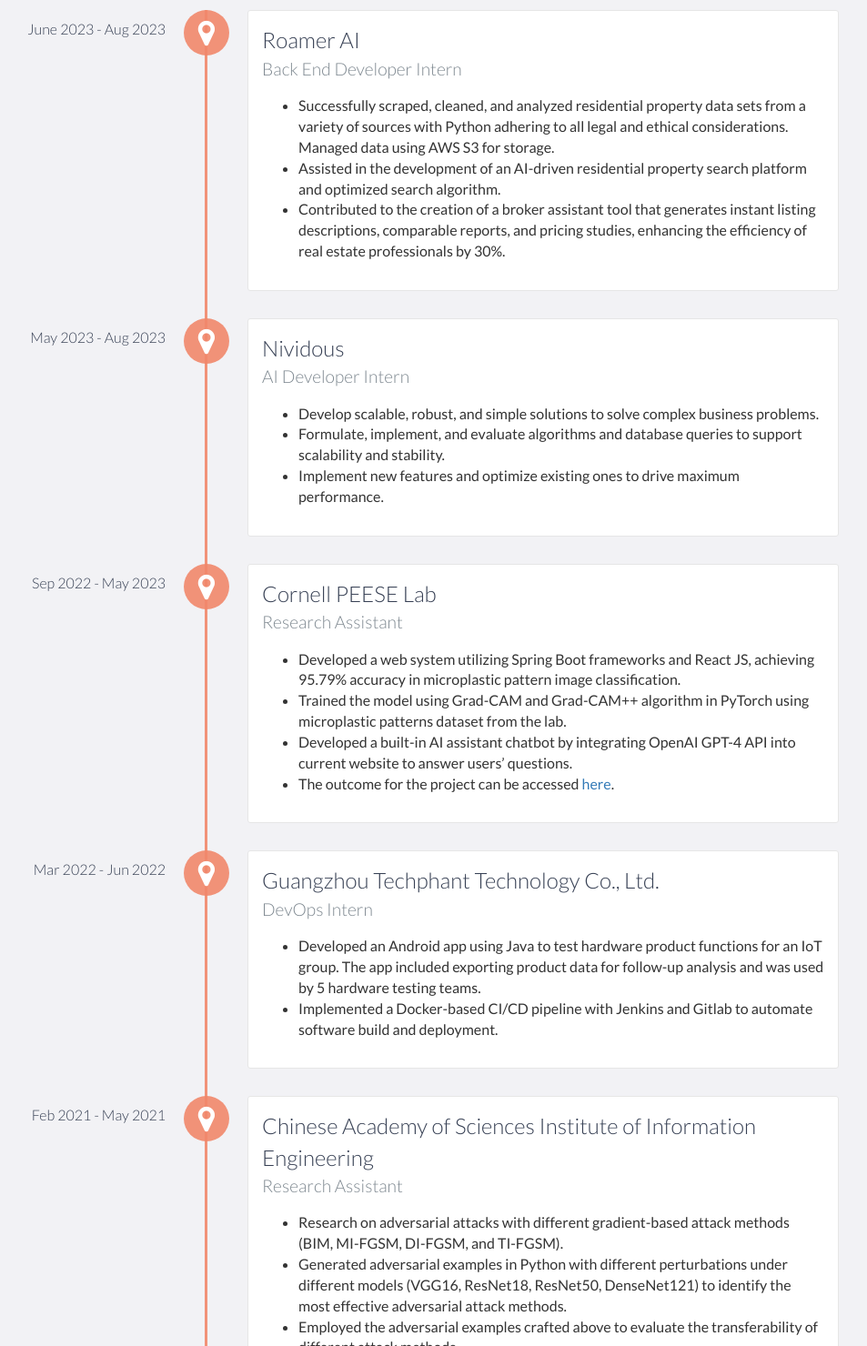
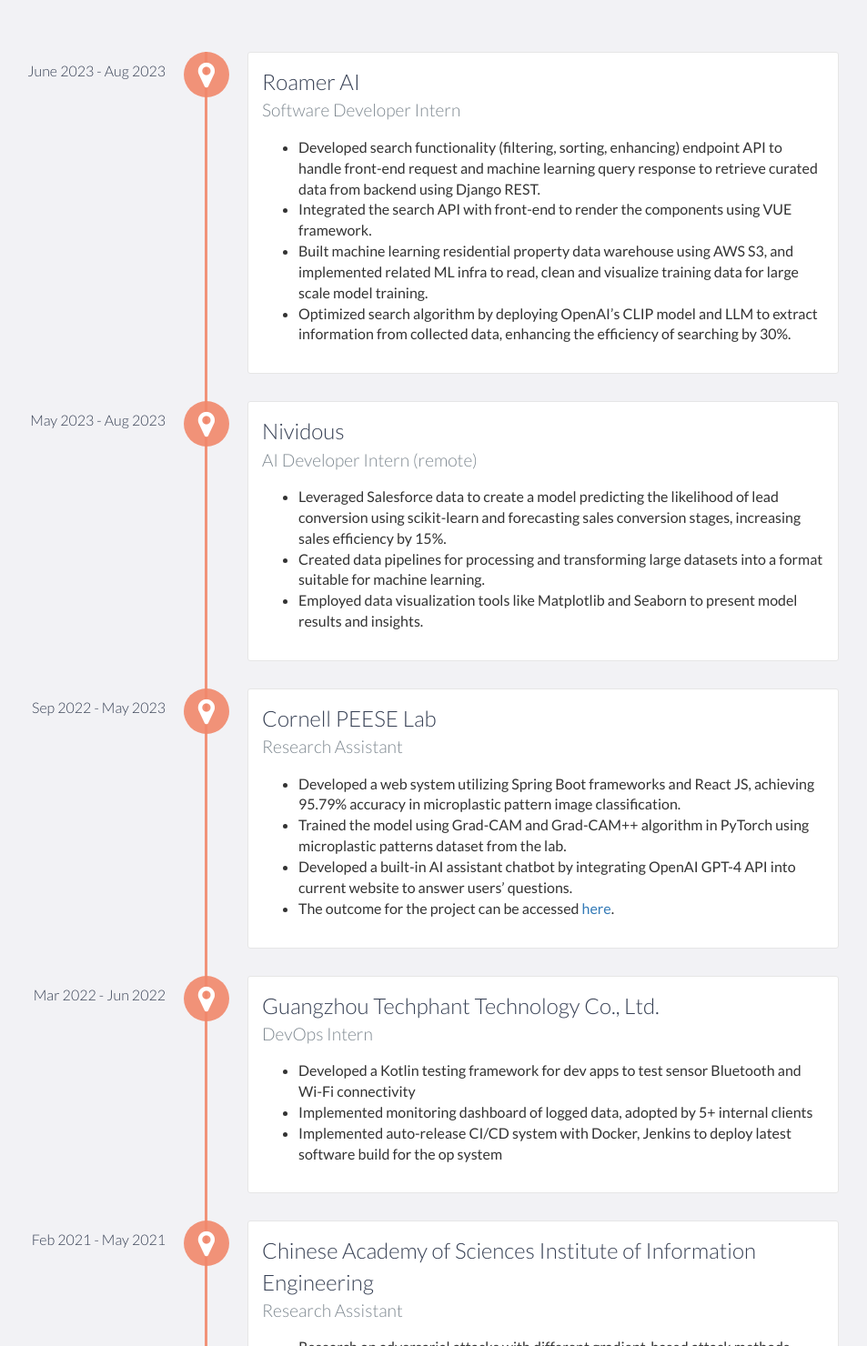
Before and after one commit to YunquanCheung/YunquanCheung.github.io, a website: page index.html in a window 1280 px wide. Shown: the part 2009-3489 px from the top of the page at 91% size, without its empty margins (218-1171 px from the left). Drawn offline with nearby package versions, Linux system fonts and the light colour scheme.

Commit message:
Update index.html

```diff
--- a/index.html
+++ b/index.html
@@ -209,9 +209,13 @@
             </div>
             <div class="col-md-8">
                <p style="text-align: justify;">
-                  <b>Software Development:</b> • Java • C/C++ • Python • JavaScript • HTML • CSS • SpringBoot
-                   • React • Flask • SQL • Git • Docker • AWS • Nginx • Redis
+                  <b>Software Development Language:</b> • Java • C • C++ • Python • HTML/CSS • JavaScript • Kotlin • SQL
                </p>
+               <br>
+               <p style="text-align: justify;">
+                  <b>Software Development Utils:</b> • Git • Docker • Spring Boot • React • Kafka • Nginx • Redis • Tomcat • Django • VUE
+               </p>
+
                <br>
                <p style="text-align: justify;">
                   <b>Computer Vision:</b> • Image Classification • Objects Detection (Faster-RCNN, SSD, YOLO)
@@ -237,30 +241,40 @@
       <div id="experience-timeline">
          <div data-date="June 2023 - Aug 2023">
             <h3>Roamer AI</h3>
-            <h4>Back End Developer Intern</h4>
+            <h4>Software Developer Intern</h4>
             <p style="text-align: justify;">
             <ul>
+               <li>Developed search functionality (filtering, sorting, enhancing) endpoint API to handle front-end request and machine
+               learning query response to retrieve curated data from backend using Django REST.</li>
                <li>
-                  Successfully scraped, cleaned, and analyzed residential property data sets from a variety of sources with Python
-                  adhering to all legal and ethical considerations. Managed data using AWS S3 for storage.
+                  Integrated the search API with front-end to render the components using VUE framework.
                </li>
-               <li>Assisted in the development of an AI-driven residential property search platform and optimized search algorithm.</li>
-               <li>Contributed to the creation of a broker assistant tool that generates instant listing descriptions, comparable reports,
-               and pricing studies, enhancing the efficiency of real estate professionals by 30%.</li>
+               <li>
+                  Built machine learning residential property data warehouse using AWS S3, and implemented related ML infra to read,
+                  clean and visualize training data for large scale model training.
+               </li>
+               <li>Optimized search algorithm by deploying OpenAI’s CLIP model and LLM to extract information from collected data,
+               enhancing the efficiency of searching by 30%.
+            </li>
             </ul>
             </p>
          </div>
          <div data-date="May 2023 - Aug 2023">
             <h3>Nividous</h3>
-            <h4>AI Developer Intern</h4>
+            <h4>AI Developer Intern (remote)</h4>
             <p style="text-align: justify;">
             <ul>
+
                <li>
-                  Develop scalable, robust, and simple solutions to solve complex business problems.
+                  Leveraged Salesforce data to create a model predicting the likelihood of lead conversion using scikit-learn and
+                  forecasting sales conversion stages, increasing sales efficiency by 15%.
                </li>
-               <li>Formulate, implement, and evaluate algorithms and database queries to support scalability and stability.
+               <li>
+                  Created data pipelines for processing and transforming large datasets into a format suitable for machine learning.
                </li>
-               <li>Implement new features and optimize existing ones to drive maximum performance.</li>
+               <li>
+                  Employed data visualization tools like Matplotlib and Seaborn to present model results and insights.
+               </li>
             </ul>
             </p>
          </div>
@@ -284,9 +298,9 @@
             <h4>DevOps Intern</h4>
             <p>
             <ul>
-               <li> Developed an Android app using Java to test hardware product functions for an IoT group. The app included exporting
-               product data for follow-up analysis and was used by 5 hardware testing teams.</li>
-               <li> Implemented a Docker-based CI/CD pipeline with Jenkins and Gitlab to automate software build and deployment.</li>
+               <li> Developed a Kotlin testing framework for dev apps to test sensor Bluetooth and Wi-Fi connectivity</li>
+               <li> Implemented monitoring dashboard of logged data, adopted by 5+ internal clients</li>
+               <li> Implemented auto-release CI/CD system with Docker, Jenkins to deploy latest software build for the op system</li>
             </ul>
             </p>
          </div>
```
